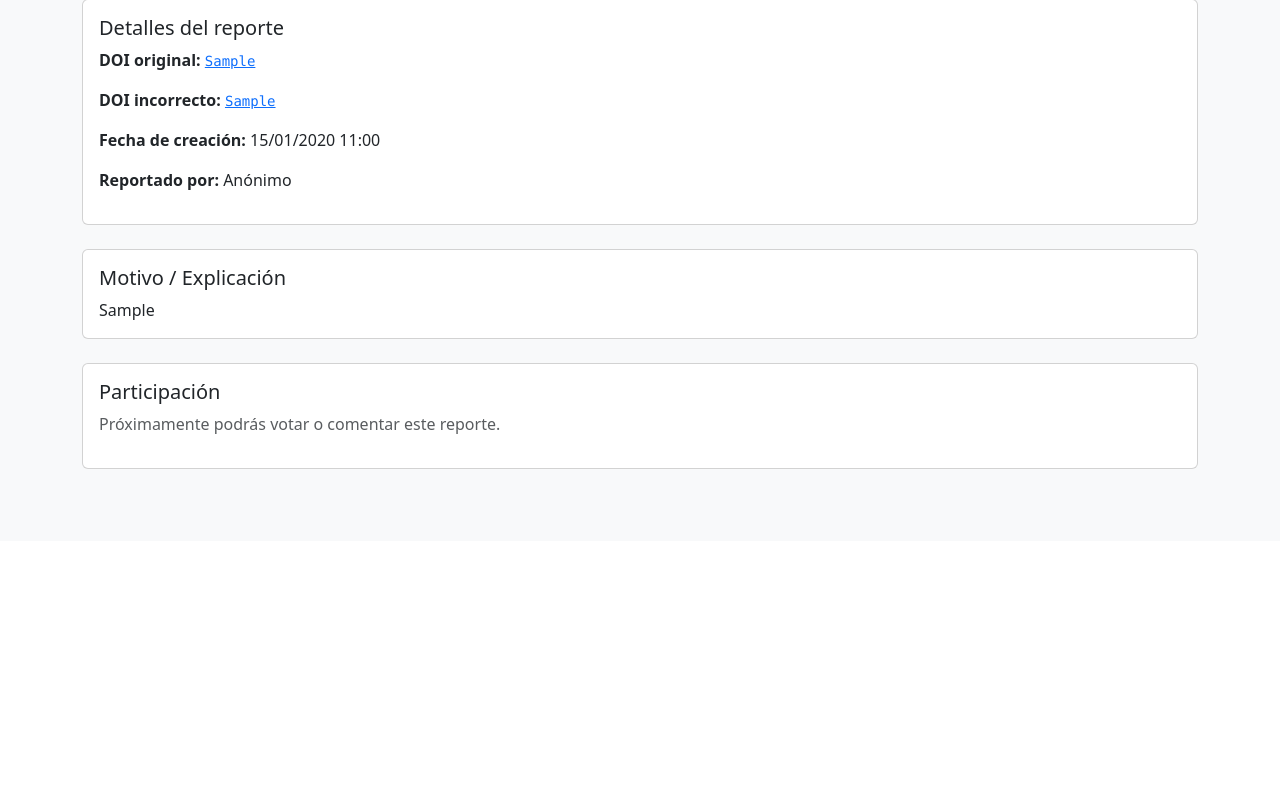
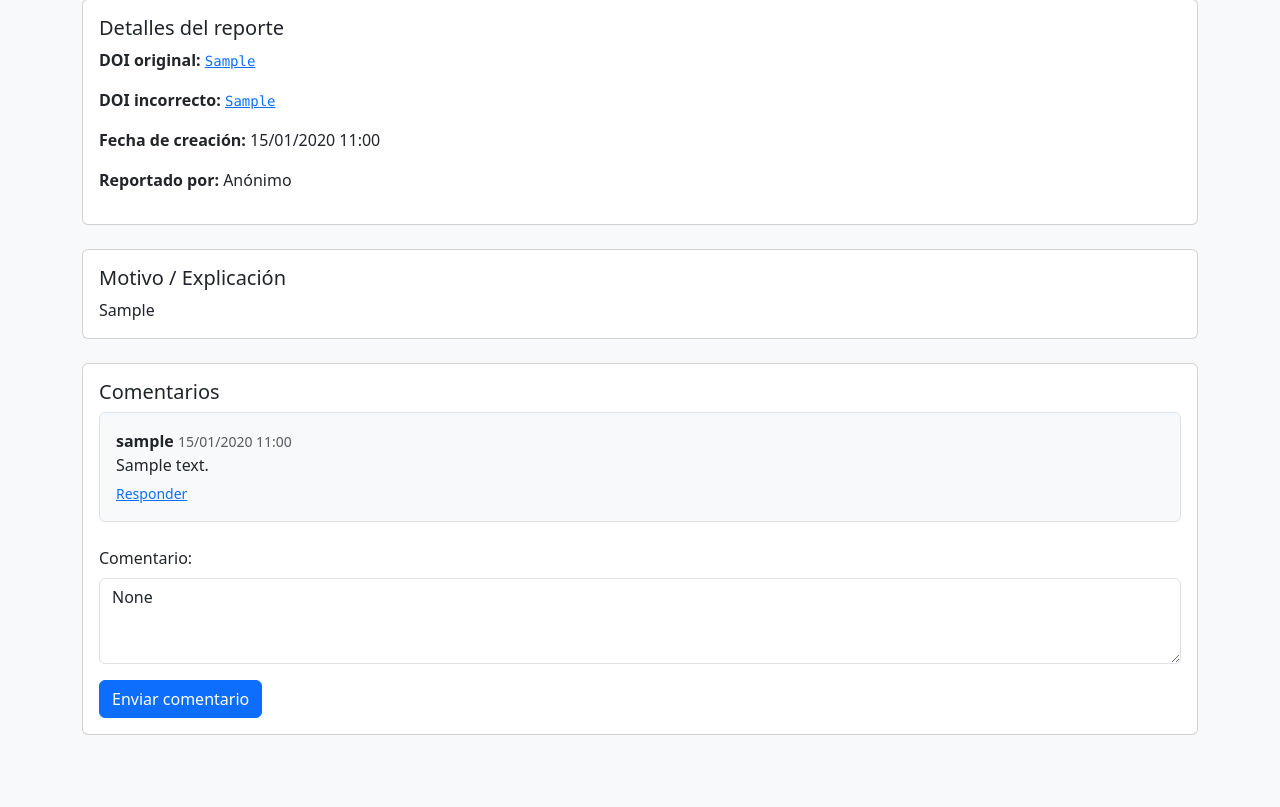
Before and after one commit to jorgebarrado/TFG, a Django app: page /citations/report/1/ in a window 1280 px wide. Shown: the part 271-1078 px from the top of the page. Before the commit the page ends 740 px from the top, so only its background shows below. Run offline with Django 5.2, Linux system fonts and the light colour scheme; tables that the repository leaves empty hold one stand-in row (values such as "Sample post"); some libraries are stand-ins or nearby versions.

Commit message:
Añadir comentarios en las paginas de reportes

```diff
--- a/tfg_project/citations/forms.py
+++ b/tfg_project/citations/forms.py
@@ -1,8 +1,8 @@
 from django import forms
 from .models import IncorrectCitation
-from django import forms
 from django.contrib.auth.forms import UserCreationForm, AuthenticationForm
 from django.contrib.auth.models import User
+from .models import Comment
 
 class RegisterForm(UserCreationForm):
     class Meta:
@@ -12,6 +12,7 @@ class RegisterForm(UserCreationForm):
 class LoginForm(AuthenticationForm):
     username = forms.CharField(label='Usuario', widget=forms.TextInput(attrs={'autofocus': True}))
     password = forms.CharField(label='Contraseña', strip=False, widget=forms.PasswordInput)
+
 class IncorrectCitationForm(forms.ModelForm):
     class Meta:
         model = IncorrectCitation
@@ -19,3 +20,23 @@ class IncorrectCitationForm(forms.ModelForm):
         widgets = {
             'incorrect_reason': forms.Textarea(attrs={'rows': 4}),
         }
+
+class CommentForm(forms.ModelForm):
+    class Meta:
+        model = Comment
+        fields = ['content']
+        widgets = {
+            'content': forms.Textarea(attrs={
+                'placeholder': 'Escribe tu comentario...',
+                'rows': 3,
+                'class': 'form-control',
+            }),
+        }
+
+
+class CommentForm(forms.ModelForm):
+    parent_id = forms.IntegerField(widget=forms.HiddenInput(), required=False)
+
+    class Meta:
+        model = Comment
+        fields = ['content', 'parent_id']
--- a/tfg_project/citations/models.py
+++ b/tfg_project/citations/models.py
@@ -19,3 +19,14 @@ class IncorrectCitation(models.Model):
 
     def __str__(self):
         return f"{self.doi_original} citado incorrectamente por {self.doi_incorrect}"
+
+
+class Comment(models.Model):
+    citation = models.ForeignKey('IncorrectCitation', on_delete=models.CASCADE, related_name='comments')
+    author = models.ForeignKey(User, on_delete=models.SET_NULL, null=True)
+    content = models.TextField()
+    created_at = models.DateTimeField(auto_now_add=True)
+    parent = models.ForeignKey('self', null=True, blank=True, on_delete=models.CASCADE, related_name='replies')
+
+    def is_reply(self):
+        return self.parent is not None
--- a/tfg_project/citations/templates/citations/citation_detail.html
+++ b/tfg_project/citations/templates/citations/citation_detail.html
@@ -5,26 +5,29 @@
 {% block content %}
 <div class="container py-5">
 
+    <!-- Volver -->
     <div class="mb-4 text-start">
         <a href="{% url 'citation_list' %}" class="btn btn-outline-primary">⬅️ Volver al listado</a>
     </div>
 
+    <!-- Cabecera -->
     <div class="mb-4">
         <h1 class="fw-bold">Reporte #{{ citation.id }}</h1>
         <span class="badge text-bg-secondary">{{ citation.get_citation_type_display }}</span>
     </div>
 
+    <!-- Detalles -->
     <div class="card mb-4">
         <div class="card-body">
             <h5 class="card-title">Detalles del reporte</h5>
             <p><strong>DOI original:</strong>
                 <a href="#" class="doi-link" data-doi="{{ citation.doi_original }}">
-                    <code class="doi-code">{{ citation.doi_original }}</code>
+                    <code>{{ citation.doi_original }}</code>
                 </a>
             </p>
             <p><strong>DOI incorrecto:</strong>
                 <a href="#" class="doi-link" data-doi="{{ citation.doi_incorrect }}">
-                    <code class="doi-code">{{ citation.doi_incorrect }}</code>
+                    <code>{{ citation.doi_incorrect }}</code>
                 </a>
             </p>
             <p><strong>Fecha de creación:</strong> {{ citation.created_at|date:"d/m/Y H:i" }}</p>
@@ -32,6 +35,7 @@
         </div>
     </div>
 
+    <!-- Motivo -->
     <div class="card mb-4">
         <div class="card-body">
             <h5 class="card-title">Motivo / Explicación</h5>
@@ -39,27 +43,76 @@
         </div>
     </div>
 
+    <!-- Comentarios -->
     <div class="card mb-4">
         <div class="card-body">
-            <h5 class="card-title">Participación</h5>
-            <p class="text-muted">Próximamente podrás votar o comentar este reporte.</p>
+            <h5 class="card-title">Comentarios</h5>
+
+            {% if comments %}
+                {% for comment in comments %}
+                    {% if not comment.parent %}
+                        <div class="mb-3 border p-3 rounded bg-light">
+                            <strong>{{ comment.author.username|default:"Anónimo" }}</strong>
+                            <small class="text-muted">{{ comment.created_at|date:"d/m/Y H:i" }}</small>
+                            <p class="mb-1">{{ comment.content }}</p>
+                            <a href="#" class="reply-link small text-primary" data-id="{{ comment.id }}">Responder</a>
+
+                            {% for reply in comment.replies.all %}
+                                <div class="border p-2 ms-4 mt-2 bg-white rounded">
+                                    <strong>{{ reply.author.username|default:"Anónimo" }}</strong>
+                                    <small class="text-muted">{{ reply.created_at|date:"d/m/Y H:i" }}</small>
+                                    <p class="mb-0">{{ reply.content }}</p>
+                                </div>
+                            {% endfor %}
+                        </div>
+                    {% endif %}
+                {% endfor %}
+            {% else %}
+                <p class="text-muted">Aún no hay comentarios.</p>
+            {% endif %}
+
+            <!-- Formulario comentario -->
+            <!-- Formulario comentario -->
+            <form method="post" class="mt-4" id="commentForm">
+                {% csrf_token %}
+
+                <!-- Indicador de respuesta -->
+                <div id="replyIndicator" class="alert alert-info d-none p-2 py-1 small mb-3">
+                    Respondiendo a: <strong id="replyingToUser"></strong>
+                    <button type="button" class="btn btn-sm btn-link text-danger p-0 ms-2" id="cancelReply">Cancelar</button>
+                </div>
+
+                <div class="mb-3">
+                    <label for="{{ comment_form.content.id_for_label }}" class="form-label">Comentario:</label>
+                    <textarea
+                        name="{{ comment_form.content.name }}"
+                        id="{{ comment_form.content.id_for_label }}"
+                        class="form-control"
+                        rows="3"
+                        placeholder="Escribe tu comentario...">{{ comment_form.content.value }}</textarea>
+
+                    {% if comment_form.content.errors %}
+                        <div class="text-danger small mt-1">{{ comment_form.content.errors }}</div>
+                    {% endif %}
+                </div>
+
+                <input type="hidden" name="parent_id" id="parent_id">
+                <button type="submit" class="btn btn-primary">Enviar comentario</button>
+            </form>
         </div>
     </div>
-
 </div>
 
-<!-- Modal para mostrar metadatos del DOI -->
+<!-- Modal metadatos DOI -->
 <div class="modal fade" id="doiModal" tabindex="-1" aria-labelledby="doiModalLabel" aria-hidden="true">
     <div class="modal-dialog modal-lg">
         <div class="modal-content">
             <div class="modal-header">
-                <h5 class="modal-title" id="doiModalLabel">Metadatos del artículo</h5>
+                <h5 class="modal-title">Metadatos del artículo</h5>
                 <button type="button" class="btn-close" data-bs-dismiss="modal" aria-label="Cerrar"></button>
             </div>
-            <div class="modal-body">
-                <div id="doiMetadataContent">
-                    <p>Cargando metadatos...</p>
-                </div>
+            <div class="modal-body" id="doiMetadataContent">
+                <p>Cargando metadatos...</p>
             </div>
         </div>
     </div>
@@ -68,6 +121,7 @@
 
 {% block scripts %}
 <script>
+    // Modal DOI
     $(document).on('click', '.doi-link', function (e) {
         e.preventDefault();
         const doi = $(this).data('doi');
@@ -89,5 +143,31 @@
             $('#doiMetadataContent').html('<p class="text-danger">No se pudo obtener información para este DOI.</p>');
         });
     });
+
+    // Responder a comentario
+    document.addEventListener('DOMContentLoaded', () => {
+        const replyLinks = document.querySelectorAll('.reply-link');
+        const parentInput = document.getElementById('parent_id');
+        const replyIndicator = document.getElementById('replyIndicator');
+        const replyingToUser = document.getElementById('replyingToUser');
+        const cancelReply = document.getElementById('cancelReply');
+
+        replyLinks.forEach(link => {
+            link.addEventListener('click', function (e) {
+                e.preventDefault();
+                const parentId = this.getAttribute('data-id');
+                const user = this.closest('.mb-3').querySelector('strong')?.textContent?.trim() || 'usuario';
+
+                parentInput.value = parentId;
+                replyingToUser.textContent = user;
+                replyIndicator.classList.remove('d-none');
+            });
+        });
+
+        cancelReply.addEventListener('click', () => {
+            parentInput.value = '';
+            replyIndicator.classList.add('d-none');
+        });
+    });
 </script>
 {% endblock %}
--- a/tfg_project/citations/views.py
+++ b/tfg_project/citations/views.py
@@ -3,10 +3,11 @@ from django.http import JsonResponse
 from django.urls import reverse
 from urllib.parse import urlencode
 import requests
-
 from django.contrib.auth import authenticate, login, logout
 from .forms import IncorrectCitationForm, LoginForm, RegisterForm
 from .models import IncorrectCitation
+from .forms import CommentForm
+from .models import Comment
 
 # Landing page
 def home(request):
@@ -50,6 +51,7 @@ def register_view(request):
             'register_form': form,
             'show_register_modal': True
         })
+
 # Logout
 def logout_view(request):
     logout(request)
@@ -76,7 +78,31 @@ def citation_list(request):
 # Página del reporte individual
 def citation_detail(request, pk):
     citation = get_object_or_404(IncorrectCitation, pk=pk)
-    return render(request, 'citations/citation_detail.html', {'citation': citation})
+    comments = citation.comments.order_by('-created_at')
+    comment_form = CommentForm()
+    # views.py (en citation_detail)
+    if request.method == 'POST':
+        form = CommentForm(request.POST)
+        if form.is_valid():
+            comment = form.save(commit=False)
+            comment.citation = citation
+            comment.author = request.user if request.user.is_authenticated else None
+
+            parent_id = form.cleaned_data.get('parent_id')
+            if parent_id:
+                parent = Comment.objects.filter(id=parent_id).first()
+                if parent:
+                    comment.parent = parent
+
+            comment.save()
+            return redirect('citation_detail', pk=pk)
+
+
+    return render(request, 'citations/citation_detail.html', {
+        'citation': citation,
+        'comments': comments,
+        'comment_form': comment_form,
+    })
 
 # Vista alternativa (usada antes)
 def submit_incorrect_citation(request):
```
Also changed, not shown: tfg_project/citations/migrations/0004_comment.py (added), tfg_project/citations/migrations/0005_comment_parent_alter_comment_author.py (added).
